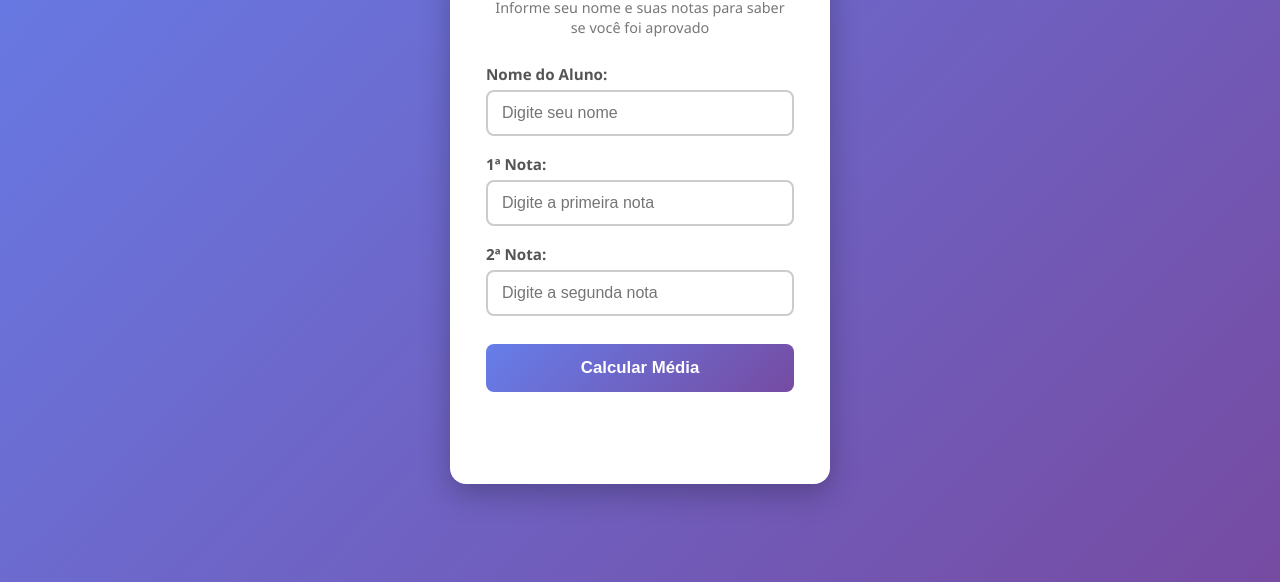
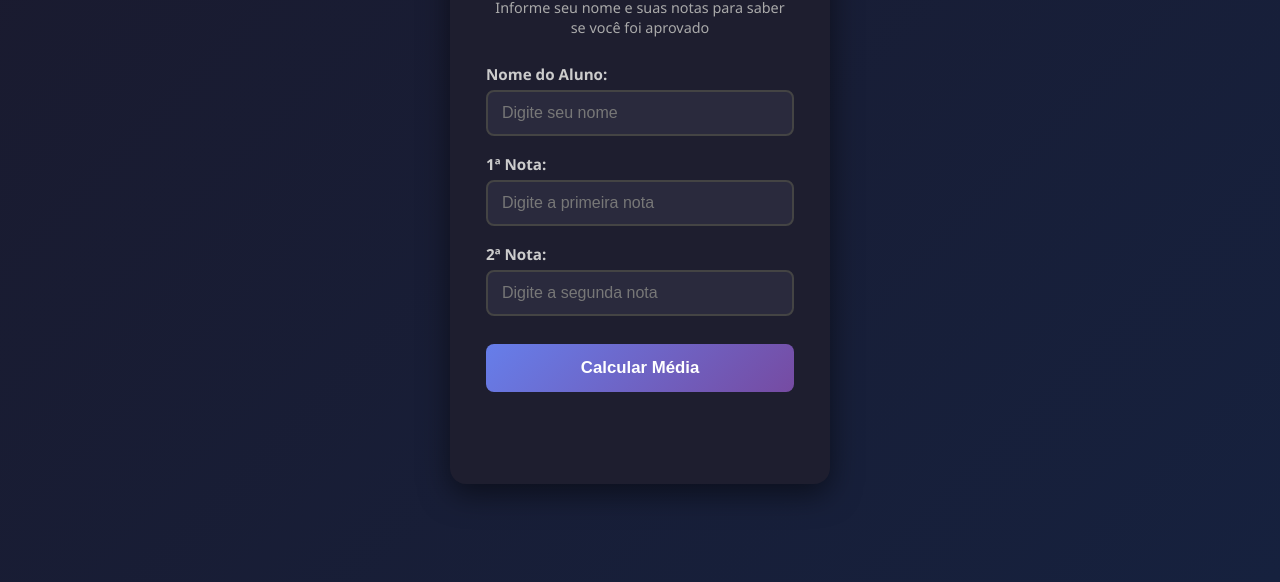
Before and after one commit to vinivp9876-cyber/CursoIAICS, a plain HTML site: page javascript/calculadora/index.html in a window 1280 px wide. Shown: the part 218-800 px from the top of the page. Drawn offline with Linux system fonts and the dark colour scheme.

Commit message:
adicionei suporte a modo escuro/claro automatico

```diff
--- a/javascript/calculadora/style.css
+++ b/javascript/calculadora/style.css
@@ -110,3 +110,52 @@
 .reprovado {
     color: #c62828;
 }
+
+@media (prefers-color-scheme: dark) {
+    body {
+        background: linear-gradient(135deg, #1a1a2e, #16213e);
+    }
+
+    .card {
+        background: #1e1e2f;
+        box-shadow: 0 10px 30px rgba(0, 0, 0, 0.5);
+    }
+
+    h1 {
+        color: #e0e0e0;
+    }
+
+    .subtitulo {
+        color: #aaa;
+    }
+
+    .campo label {
+        color: #ccc;
+    }
+
+    .campo input {
+        background: #2a2a3d;
+        border-color: #444;
+        color: #e0e0e0;
+    }
+
+    .campo input::placeholder {
+        color: #777;
+    }
+
+    .campo input:focus {
+        border-color: #667eea;
+    }
+
+    .aprovado {
+        color: #66bb6a;
+    }
+
+    .recuperacao {
+        color: #ffa726;
+    }
+
+    .reprovado {
+        color: #ef5350;
+    }
+}
```
